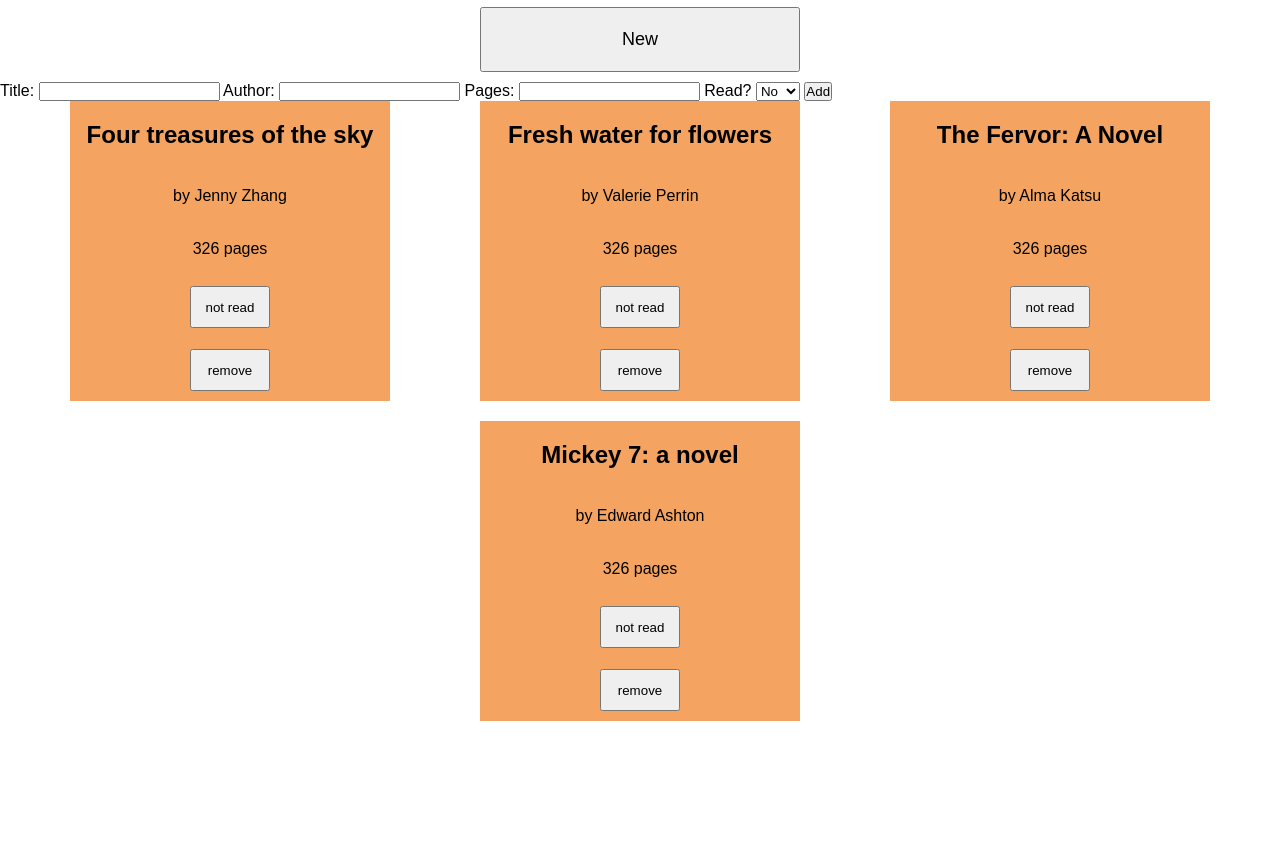
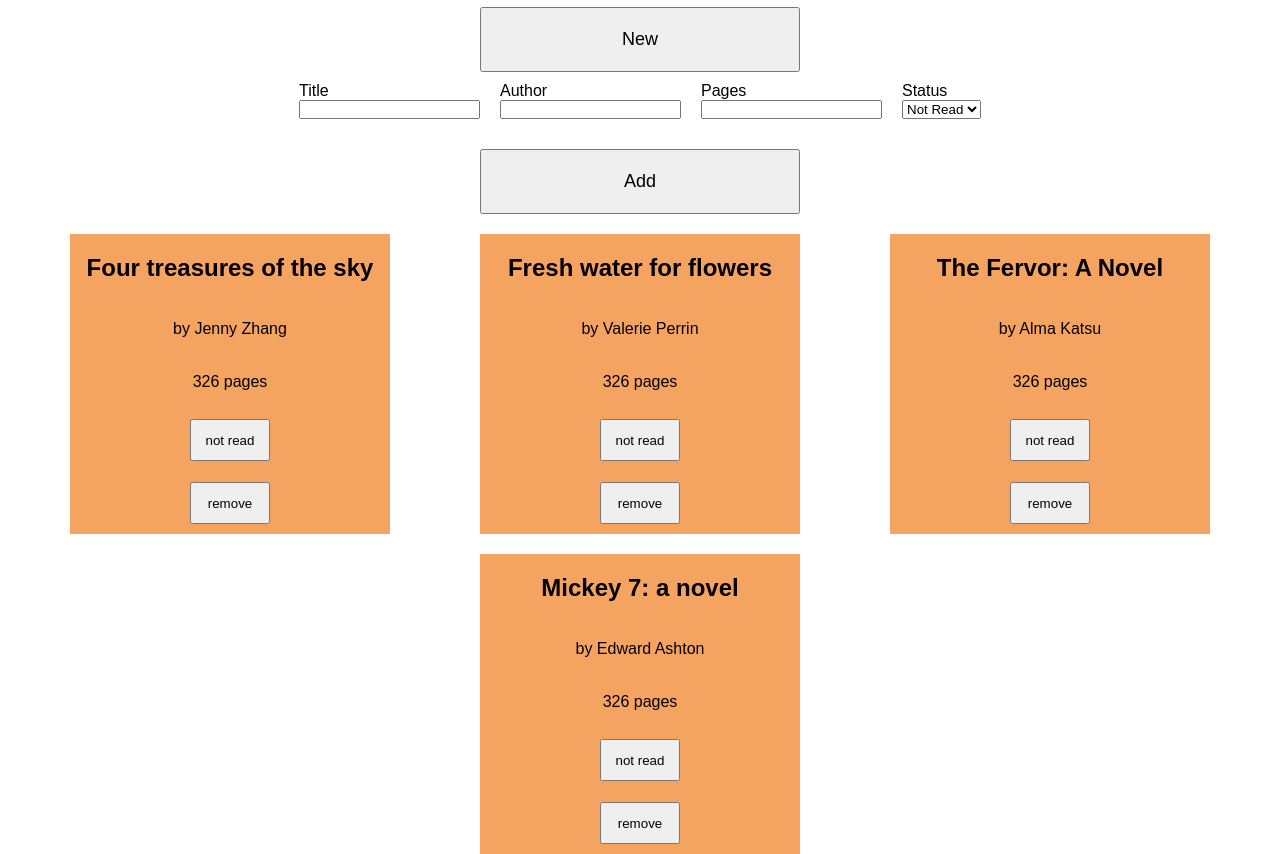
Before and after one commit to Kungfoosian/odin_library, a plain HTML site: page index.html in a window 1280 px wide. Both pictures are taken after a click on the button "New". Shown: the part 40-894 px from the top of the page. Before the commit the page ends 800 px from the top, so only its background shows below. Drawn offline with Linux system fonts and the light colour scheme.

Commit message:
finished eveerything, basic styling

```diff
--- a/index.html
+++ b/index.html
@@ -14,30 +14,29 @@
     <button class="btn" id="add-book">New</button>
 
     <form class="hidden" id="new-book-form" action="#">
+      <div>
         <label for="book-title">
-        Title:
+          <div>Title</div>
           <input type="text" name="book-title" id="book-title" required>
         </label>
-
         <label for="book-author">
-        Author:
+          <div>Author</div>
           <input type="text" name="book-author" id="book-author" required>
         </label>
-
         <label for="book-pages">
-        Pages:
+          <div>Pages</div>
           <input type="number" name="book-pages" id="book-pages" min='1' required>
         </label>
-
         <label for="book-status">
-        Read?
+          <div>Status</div>
           <select name="book-status" id="book-status">
-          <option value="true">Yes</option>
-          <option value="false" selected>No</option>
+            <option value="true">Read</option>
+            <option value="false" selected>Not Read</option>
           </select>
         </label>
+      </div>
 
-      <input type="submit" value="Add">
+      <input class="btn" type="submit" value="Add">
     </form>
 
     <div id="book-container"></div>
--- a/index.js
+++ b/index.js
@@ -111,6 +111,7 @@ displayBook();
 
 newBookBtn.addEventListener('click', event => {
   newBookForm.classList.toggle('hidden');
+  newBookForm.classList.toggle('display');
 })
 
 newBookForm.addEventListener('submit', event => {
--- a/style.css
+++ b/style.css
@@ -43,10 +43,25 @@ body {
   height: 15%;
 }
 
-.btn#add-book {
+.btn#add-book, #new-book-form input[type="submit"] {
   display: block;
   margin: 10px auto;
   padding: 20px;
 
   font-size: 18px;
 }
+
+.display {
+  display: flex;
+  flex-direction: column;
+  align-items: center;
+  margin: 10px 0;
+  gap:20px;
+}
+
+#new-book-form > div {
+  width: 100%;
+  display: flex;
+  justify-content: center;
+  gap: 20px;
+}
```
Lines whose indentation alone changed are shown as unchanged.
